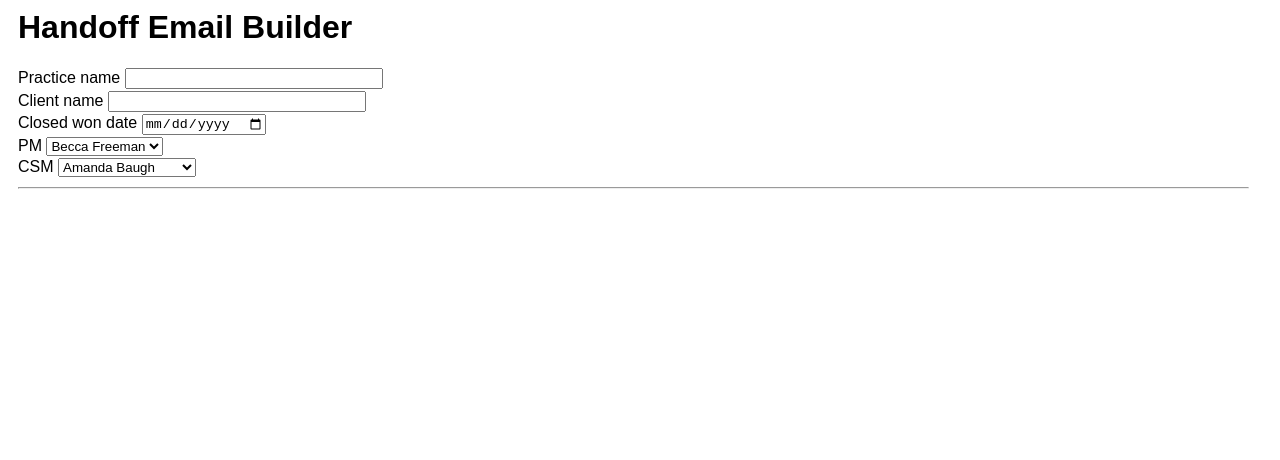
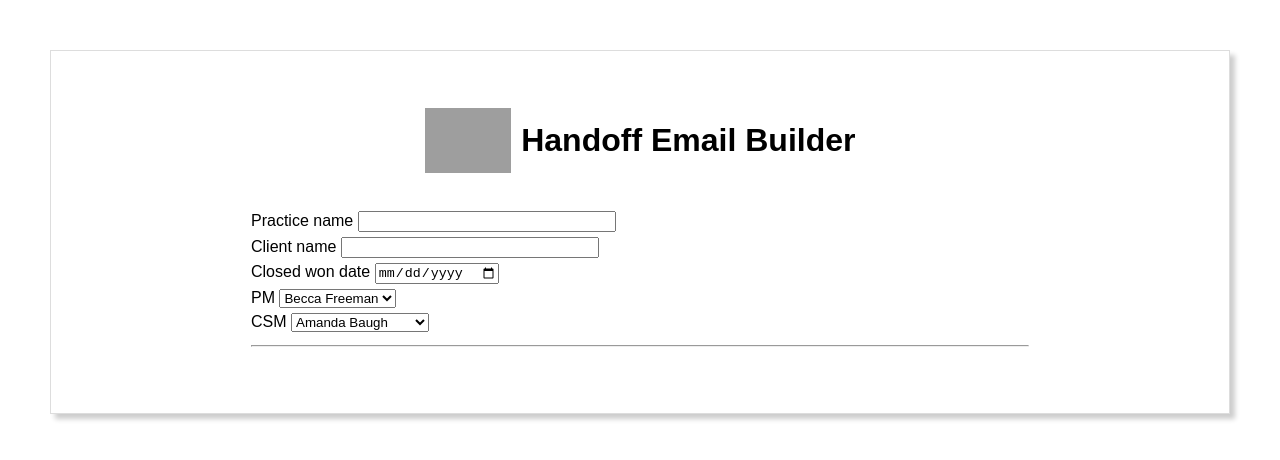
Before and after one commit to LandonLechner/Handoff-Email-Builder, a plain HTML site: page index.html in a window 1280 px wide. Drawn offline with Linux system fonts and the light colour scheme; grey boxes are pictures that could not be loaded.

Commit message:
Created outer boder, improved title, darkened hover.

```diff
--- a/index.html
+++ b/index.html
@@ -7,8 +7,13 @@
     <link rel="stylesheet" href="styles.css">
 </head>
 <body>
+    <div id="outerBorder">
     <div class="container">
-    	<h1>Handoff Email Builder</h1>
+        <div id="logo">
+            <img src="https://growth.doctorlogic.com/hs-fs/hubfs/2023%20-%20Logos/Logo%20-%20Blue%20-%20DL.png?width=1163&height=288&name=Logo%20-%20Blue%20-%20DL.png" height="65px">
+            <h1>Handoff Email Builder</h1>
+        </div>
+
 	    <form>
 	        Practice name <input autocomplete="off" type="text" id="practice" style="width:250px">
     	    <br>
@@ -41,6 +46,7 @@
         <button id="copyButton2">Copy Email Body</button>
         <p id="emailBody"></p>
     </div>
+    </div>
     <script src="script.js"></script>
 </body>
 </html>
--- a/styles.css
+++ b/styles.css
@@ -1,19 +1,31 @@
 body {
     font-family: Arial, sans-serif;
     display: flex;
+    justify-content: center;
+    margin: 0;
 }
 
-.container {
-    margin-left: 10px;
-    margin-top: -20px;
+#outerBorder {
+    padding: 50px 200px;
+    width: 100%;
+    margin: 50px;
+    border: 1px solid #ddd;
+    box-shadow: 5px 5px 5px rgba(0, 0, 0, 0.2);
 }
 
-hr {
-    width: 96vw;
+#logo {
+    display: flex;
+    justify-content: center;
+    align-items: center;
+    margin-bottom: 30px;
+}
+
+h1 {
+    margin-left: 10px;
 }
 
 form input, form select {
-    margin-bottom: 2px;
+    margin-bottom: 5px;
 }
 
 button {
@@ -33,7 +45,7 @@ button {
 }
 
 button:hover {
-    background-color: #DD3900;
+    background-color: #CC3900;
 }
 
 button:active {
```
